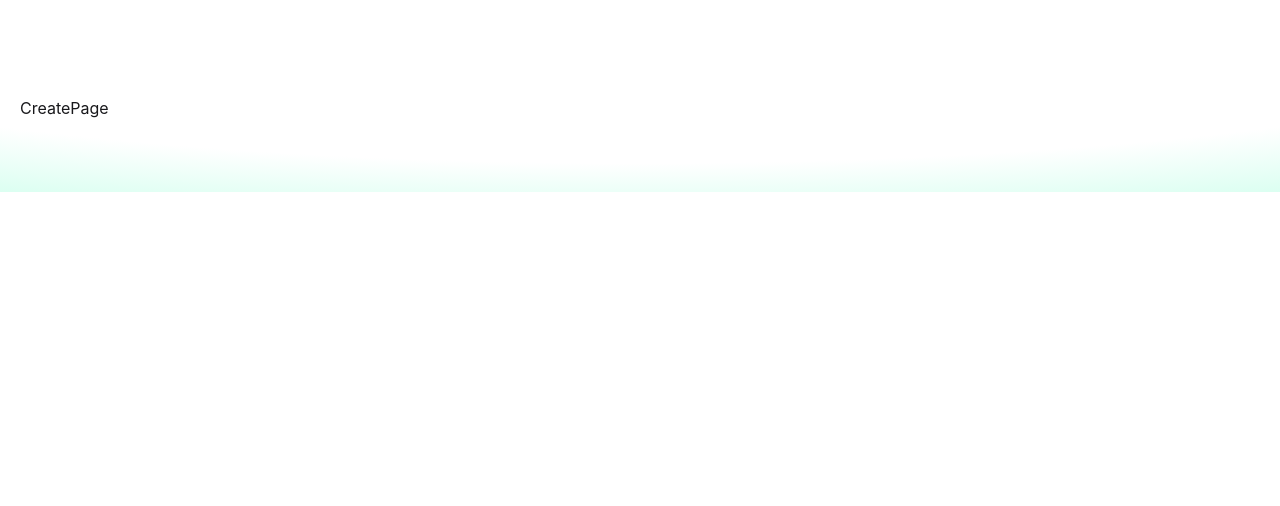
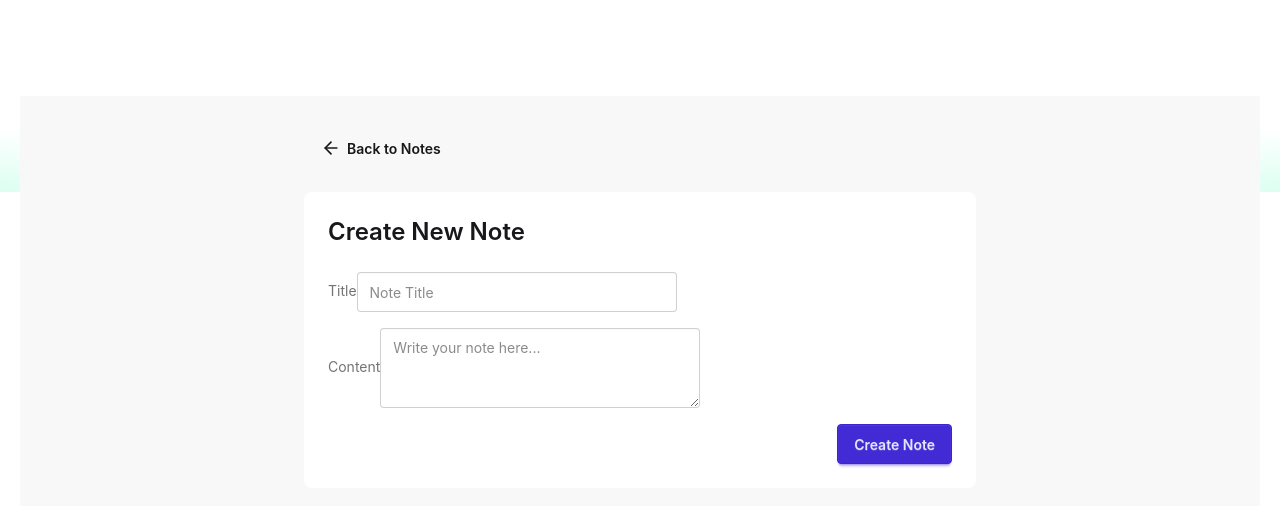
Before and after one commit to rizalfatoni594/mern-note-taking-app-10, a React app in the folder frontend/: page /create in a window 1280 px wide. Shown: the top 506 px of the page. Built offline with nearby package versions, Linux system fonts and the light colour scheme; no server answers; the HTML template or start-up script is replaced by a standard one.

Commit message:
Done with CreatePage.

```diff
--- a/frontend/src/App.jsx
+++ b/frontend/src/App.jsx
@@ -10,7 +10,7 @@
         <Routes>
           <Route path='/' element={<HomePage />} />
           <Route path='/create' element={<CreatePage />} />
-          <Route path='/' element={<NoteDetailPage />} />
+          <Route path='/note/:id' element={<NoteDetailPage />} />
         </Routes>
       </div>
     </div>
--- a/frontend/src/pages/CreatePage.jsx
+++ b/frontend/src/pages/CreatePage.jsx
@@ -1,3 +1,100 @@
+import { useState } from 'react';
+import toast from 'react-hot-toast';
+import { Link, useNavigate } from 'react-router';
+import { api } from '../lib/axios.js';
+import { ArrowLeftIcon } from 'lucide-react';
+
 export default function CreatePage() {
-  return <div>CreatePage</div>;
+  const [title, setTitle] = useState('');
+  const [content, setContent] = useState('');
+  const [loading, setLoading] = useState(false);
+
+  const navigate = useNavigate();
+
+  async function handleSubmit(e) {
+    e.preventDefault();
+
+    if (!title.trim() || !content.trim()) {
+      toast.error('All fields are required.');
+      return;
+    }
+
+    setLoading(true);
+
+    try {
+      await api.post('/notes', { title, content });
+      toast.success('Note created successfully.');
+      navigate('/');
+    } catch (error) {
+      console.log('Error creating note.', error);
+      if (error.response.status === 429) {
+        toast.error("Slow down, you're creating notes too fast!", {
+          duration: 4000,
+          icon: '🐧',
+        });
+      } else {
+        toast.error('Failed to create note.');
+      }
+    } finally {
+      setLoading(false);
+    }
+  }
+
+  return (
+    <div className='min-h-screen bg-base-200'>
+      <div className='container mx-auto px-4 py-8'>
+        <div className='max-w-2xl mx-auto'>
+          <Link to={'/'} className='btn btn-ghost mb-6'>
+            <ArrowLeftIcon className='size-5' />
+            Back to Notes
+          </Link>
+
+          <div className='card bg-base-100'>
+            <div className='card-body'>
+              <h2 className='card-title text-2xl mb-4'>Create New Note</h2>
+              <form onSubmit={handleSubmit}>
+                <div className='form-control mb-4'>
+                  <label className='label'>
+                    <span className='label-text'>Title</span>
+                  </label>
+                  {/* Is input-bordered deprecated from daisyui? */}
+                  <input
+                    type='text'
+                    placeholder='Note Title'
+                    className='input input-bordered'
+                    value={title}
+                    onChange={(e) => setTitle(e.target.value)}
+                  />
+                </div>
+
+                <div className='form-control mb-4'>
+                  <label className='label'>
+                    <span className='label-text'>Content</span>
+                  </label>
+                  {/* Is textarea-bordered deprecated from daisyui? */}
+                  <textarea
+                    type='text'
+                    placeholder='Write your note here...'
+                    className='textarea textarea-bordered'
+                    value={content}
+                    onChange={(e) => setContent(e.target.value)}
+                  />
+                </div>
+
+                <div className='card-actions justify-end'>
+                  <button
+                    type='submit'
+                    className='btn btn-primary'
+                    disabled={loading}
+                  >
+                    {loading ? 'Creating...' : 'Create Note'}
+                  </button>
+                </div>
+              </form>
+            </div>
+          </div>
+        </div>
+      </div>
+    </div>
+  );
 }
```
